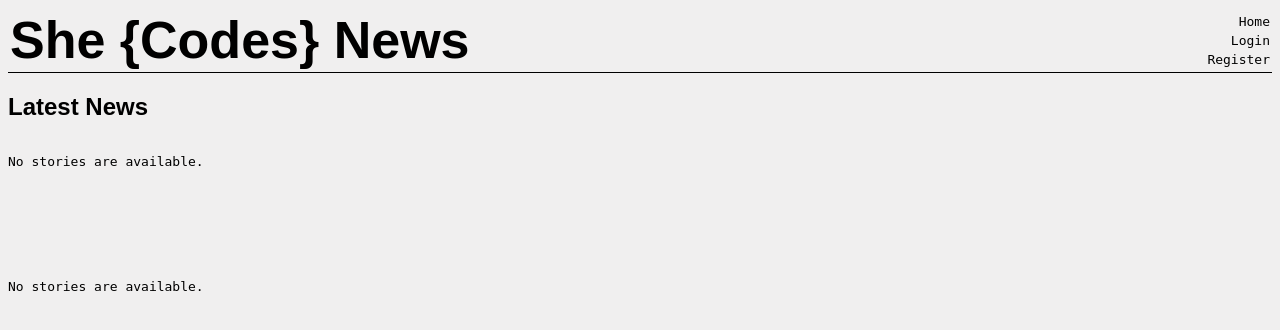
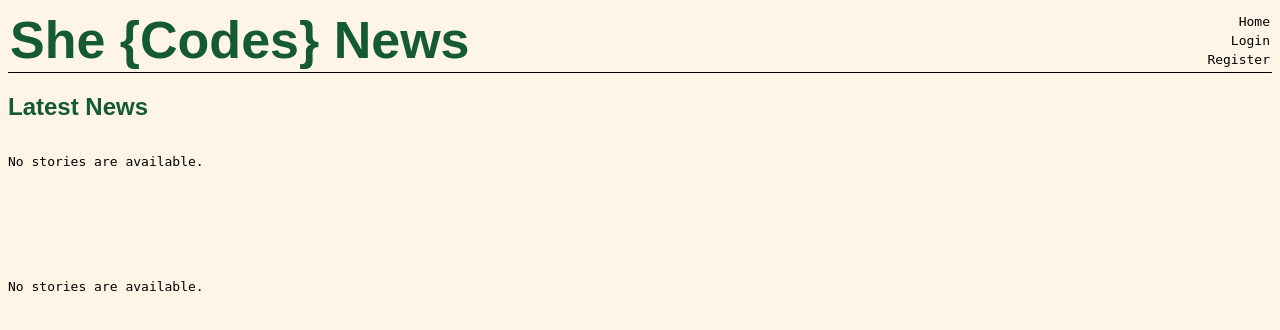
Before and after one commit to C2jay/django_news, a Django app: page /news/ in a window 1280 px wide. Shown: the top 330 px of the page. Run offline with Django 3.2, Linux system fonts and the light colour scheme; data that the repository does not hold is empty; parts of the project's set-up code (start-up, migrations or seed data) failed here and were passed over; some web fonts are replaced.

Commit message:
css futzing

```diff
--- a/she_codes_news/news/static/news/styles.css
+++ b/she_codes_news/news/static/news/styles.css
@@ -1,6 +1,6 @@
 .story-card {
     margin: 2px;
-    border: 1px solid #000;
+    border: 1px solid  #145A32;
     padding: 5px;
 }
 
--- a/she_codes_news/news/templates/news/createStory.html
+++ b/she_codes_news/news/templates/news/createStory.html
@@ -8,4 +8,5 @@
     <input type="submit" value="submit">
 </form>
 
+
 {% endblock %}
--- a/she_codes_news/static/styles.css
+++ b/she_codes_news/static/styles.css
@@ -5,7 +5,7 @@ html{
 }
 
 body {
-    background-color: rgb(240, 239, 239);
+    background-color: #FEF5E7;
 }
 
 header {
@@ -16,11 +16,12 @@ header {
 }
 
 img {
-    filter: grayscale(100%);
+
 }
 
 h1 {
     font-family: 'Montserrat Subrayada', sans-serif;
+    color: #145A32;
     text-decoration: none;
     font-size: 4rem;
     margin: 0;
@@ -28,6 +29,7 @@ h1 {
 
 h2 {
    font-family: 'Montserrat Subrayada', sans-serif;
+   color: #145A32;
 }
 
 h3 {
@@ -51,6 +53,7 @@ a {
     margin: 2px;
     text-decoration: none;
     color: #000;
+    ;
 }
 
 a, p {
```
